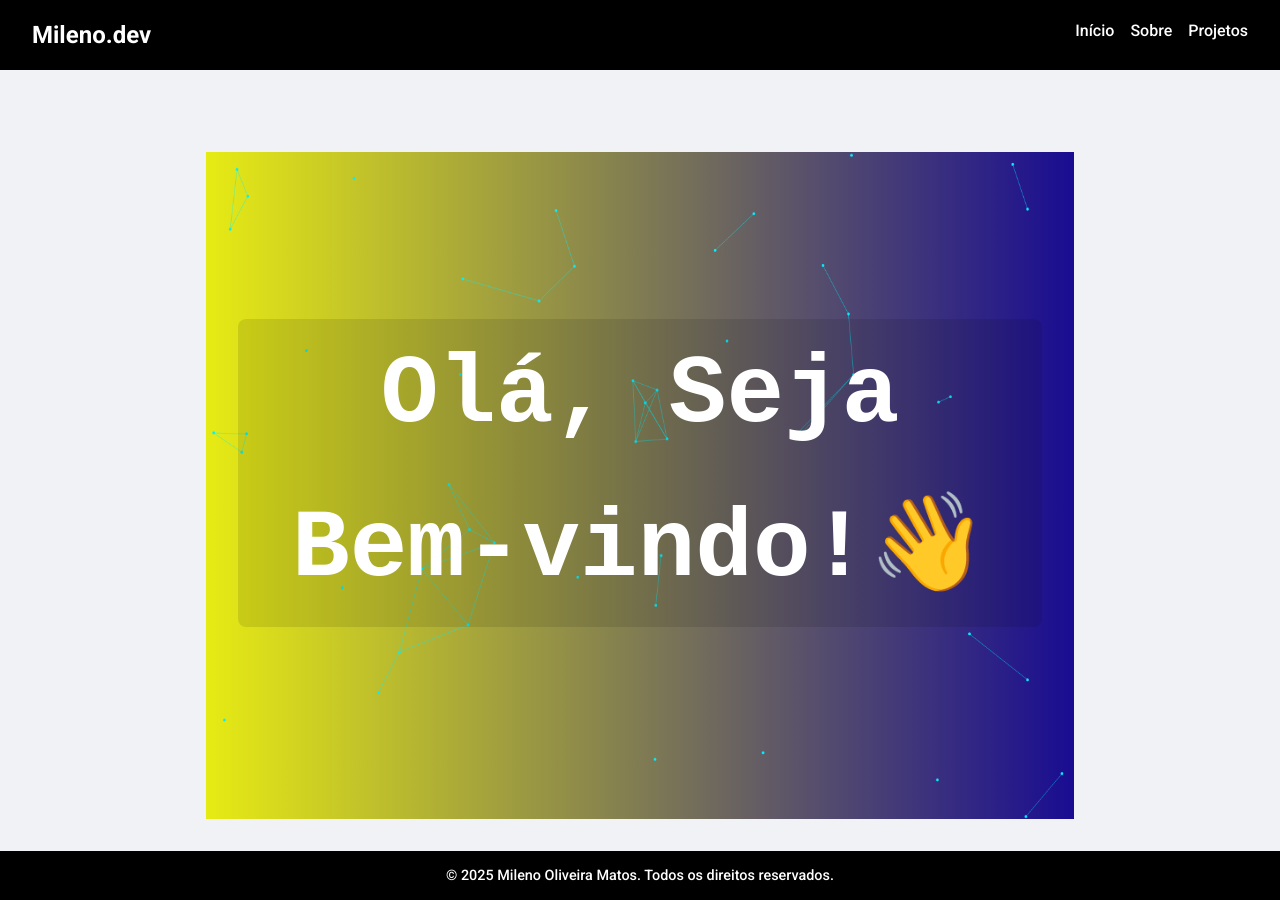
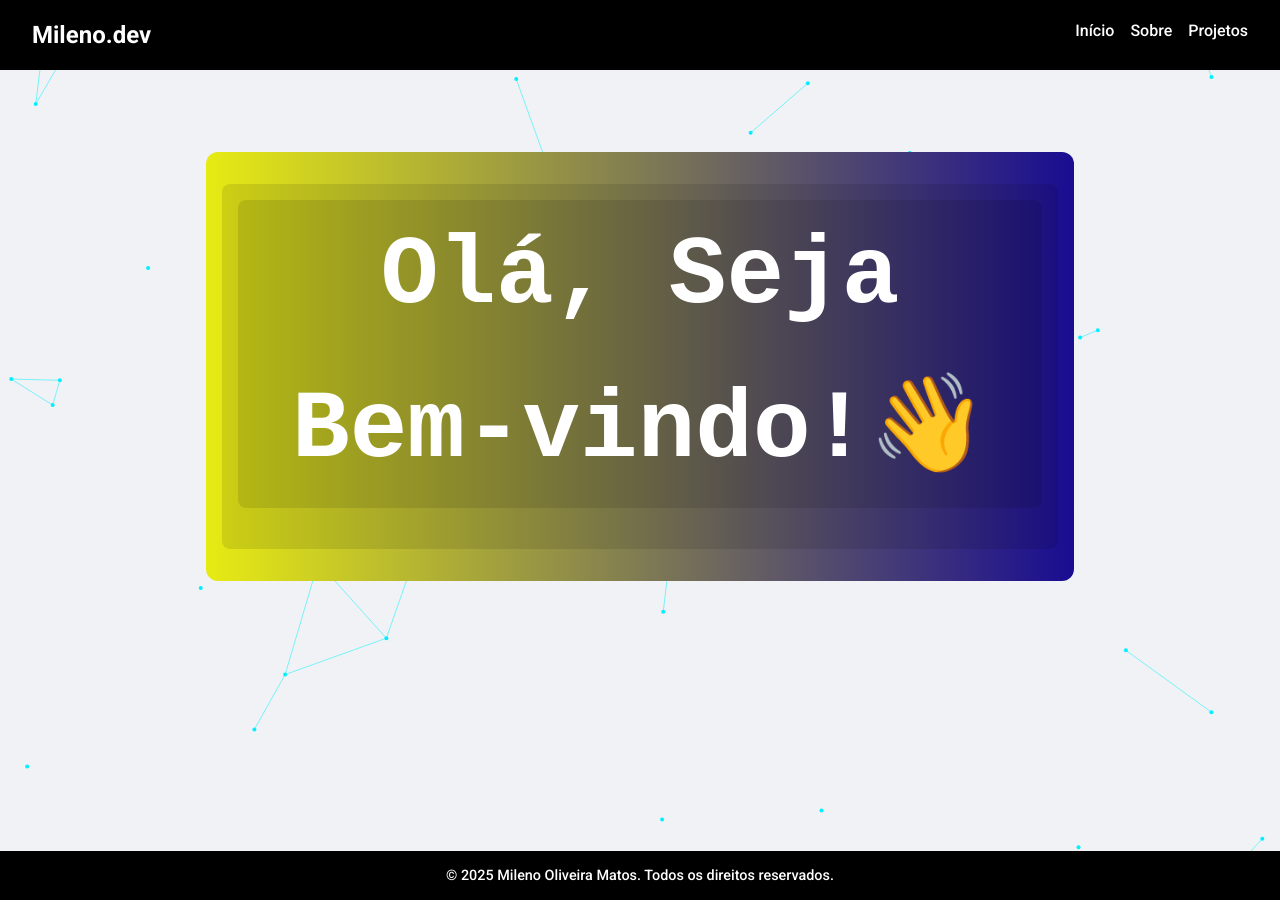
Before and after one commit to MilenoMatos/milenomatos.github.io, a Jekyll site: the page built from index.md, in a window 1280 px wide. Built offline with Jekyll 4.4.1, drawn with Linux system fonts in a browser that asks for light colours.

Commit message:
nem sei mais oq to fazendo

```diff
--- a/_layouts/default.html
+++ b/_layouts/default.html
@@ -8,6 +8,8 @@
   <link href="https://fonts.googleapis.com/css2?family=Roboto:wght@300;500;700&display=swap" rel="stylesheet" />
 </head>
 <body>
+  <canvas id="background-canvas"></canvas>
+
   <nav>
     <div class="logo">Mileno.dev</div>
     <ul class="nav-links">
@@ -17,18 +19,15 @@
     </ul>
   </nav>
 
-  <main class="container main-offset-top" style="flex:1 0 auto; display:flex; flex-direction: column;">
+  <main class="container main-offset-top">
     {% if page.url == '/' %}
-      <!-- Conteúdo hero apenas na homepage -->
-      <header class="hero" style="flex:1 0 auto; display:flex; justify-content:center; align-items:center; flex-direction: column;">
-        <canvas id="background-canvas"></canvas>
+      <header class="hero">
         <div class="animation-container">
           <h1 id="welcome-text"></h1>
         </div>
       </header>
     {% endif %}
 
-    <!-- Conteúdo da página -->
     {{ content }}
   </main>
 
--- a/assets/css/style.css
+++ b/assets/css/style.css
@@ -7,6 +7,7 @@
 html, body {
   height: 100%;
   margin: 0;
+  padding: 0;
 }
 
 body {
@@ -14,9 +15,11 @@ body {
   background-color: #f0f2f5;
   color: #333;
   line-height: 1.6;
+  min-height: 100vh;
   display: flex;
   flex-direction: column;
-  min-height: 100vh;
+  position: relative;
+  overflow-x: hidden;
 }
 
 nav {
@@ -27,6 +30,8 @@ nav {
   color: white;
   padding: 1rem 2rem;
   flex-wrap: wrap;
+  z-index: 10;
+  position: relative;
 }
 
 .logo {
@@ -53,33 +58,25 @@ nav {
 }
 
 .hero {
-  position: relative;
-  z-index: 0;
-  flex: 1 0 auto;
-  overflow: hidden;
-  display: flex;
-  justify-content: center;
-  align-items: center;
   background: linear-gradient(to right, #e7eb13, #190c92);
   color: white;
   text-align: center;
-  padding: 0 1rem;
-  min-height: 300px; /* opcional */
+  padding: 2rem 1rem;
+  border-radius: 12px;
+  max-width: 900px;
+  margin: 0 auto 3rem auto;
+  position: relative;
+  z-index: 2;
 }
-
 .animation-container {
-  position: relative;
-  z-index: 1;
+  font-family: 'Courier New', Courier, monospace;
+  font-size: clamp(1.5rem, 4vw, 3rem);
   color: white;
-  font-size: clamp(1.5rem, 4vw, 3rem);
-  font-family: 'Courier New', Courier, monospace;
   padding: 1rem;
-  max-width: 90vw;
+  background: rgba(0, 0, 0, 0.1);
+  border-radius: 8px;
+  display: inline-block;
   margin: 0 auto;
-  word-wrap: break-word;
-  display: inline-block;
-  background: none;
-  border-radius: 8px;
 }
 
 #welcome-text {
@@ -94,11 +91,11 @@ nav {
 }
 
 #background-canvas {
-  position: absolute;
+  position: fixed;  /* fixa na tela inteira */
   top: 0;
   left: 0;
-  width: 100%;
-  height: 100%;
+  width: 100vw;
+  height: 100vh;
   z-index: -1;
   pointer-events: none;
 }
@@ -108,6 +105,8 @@ main.container {
   margin: 2rem auto;
   padding: 0 1rem;
   flex: 1 0 auto;
+  position: relative;
+  z-index: 1;
 }
 
 .main-offset-top {
@@ -166,6 +165,8 @@ footer {
   color: white;
   margin-top: auto;
   font-size: 0.9rem;
+  position: relative;
+  z-index: 10;
 }
 
 /* Responsividade */
```
